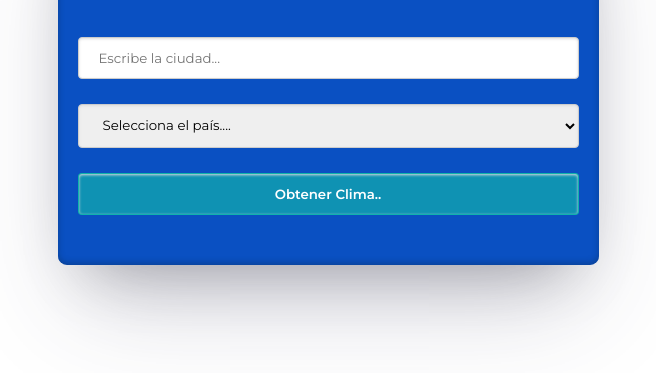
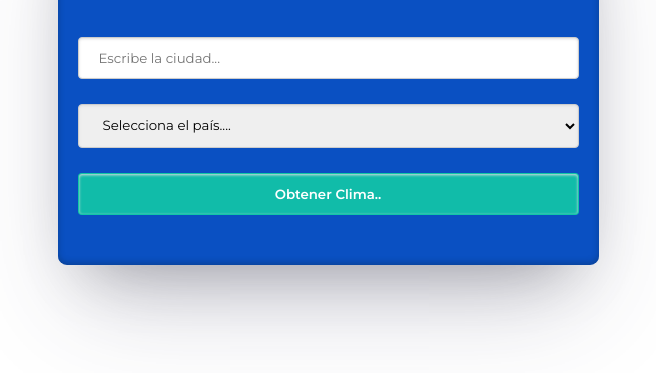
Before and after one commit to javierPortugal/proyecto-3-Portugal-s, a plain HTML site: page index.html in a window 1280 px wide. Shown: the part 249-622 px from the top of the page, without its empty margins (312-968 px from the left). Drawn offline with Linux system fonts and the light colour scheme.

Commit message:
update styles.css
ajuste de colores boton submit

```diff
--- a/assets/css/styles.css
+++ b/assets/css/styles.css
@@ -60,7 +60,7 @@ form input[type="submit"]{
     width: 100%;
     margin: 0 auto;
     cursor: pointer;
-    background-color: #14d4a480;
+    background-color: #14d4a4d0;
     border: 1px solid #14d4a480;
     color: #fff;
     font-weight: 600;
```
